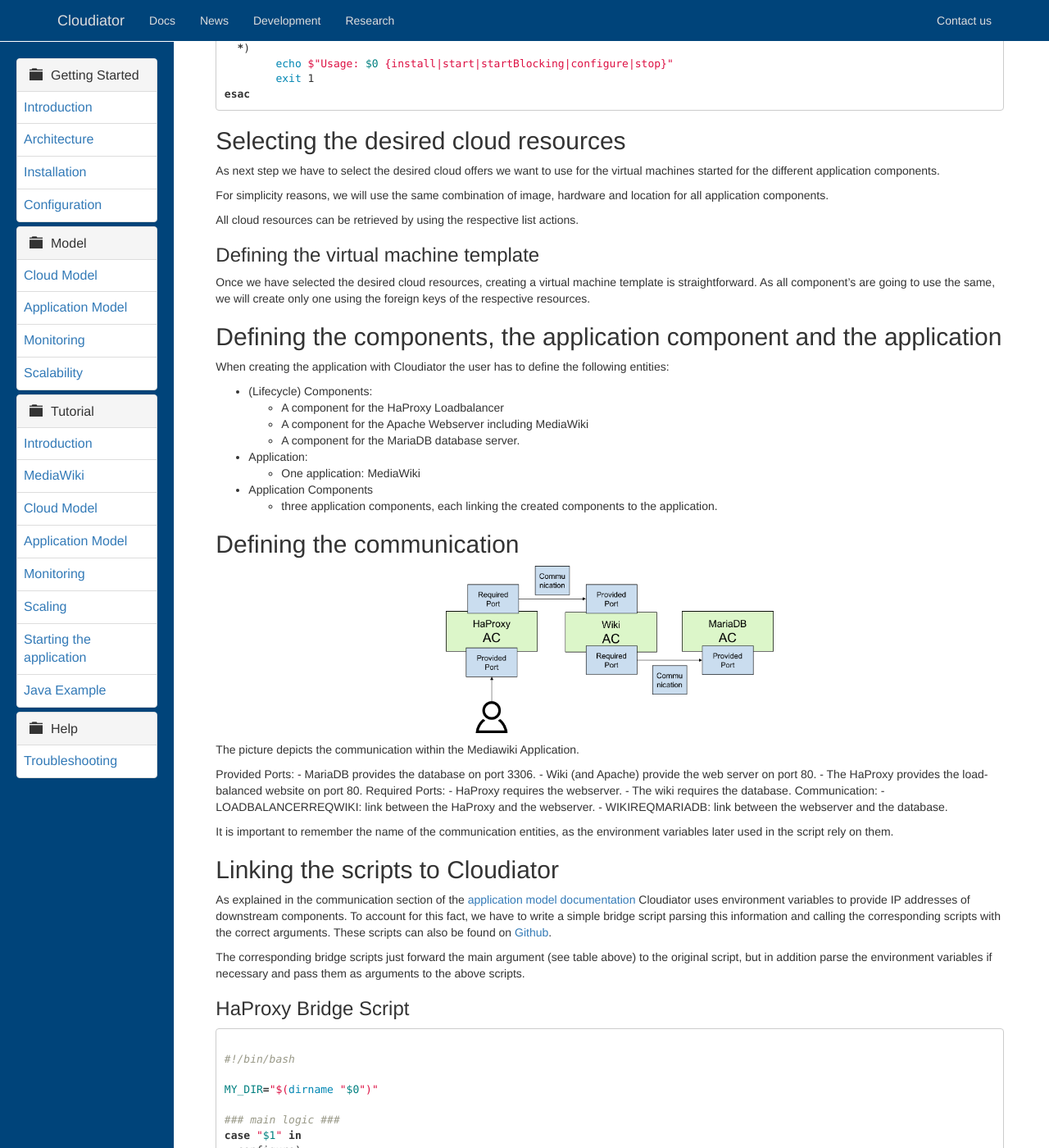
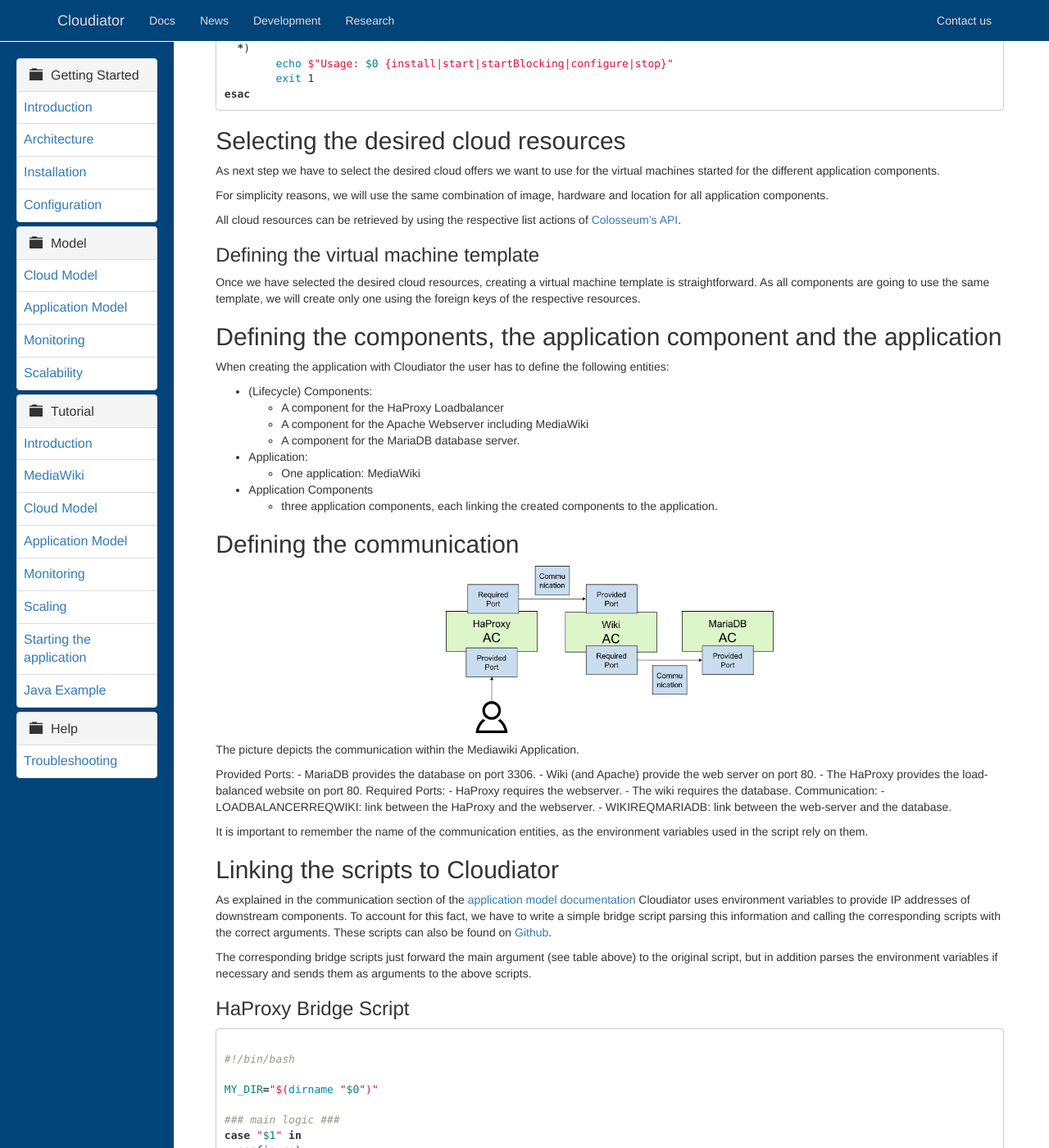
Before and after one commit to cloudiator/cloudiator.github.io, a Jekyll site: the page built from _docs/tutorial_application.md, in a window 1280 px wide and 1400 px high, scrolled down 6224 px. Shown: the whole window at 82% size. Built offline with Jekyll 4.4.1, drawn with Linux system fonts in a browser that asks for light colours; some of the changed lines change nothing that is shown; some of the changed text lies outside the part shown.

Commit message:
Fixed typos in application tutorial

```diff
--- a/_docs/tutorial_application.md
+++ b/_docs/tutorial_application.md
@@ -9,14 +9,14 @@
 For this step the following information is needed:
 
 1. For each component of the application:
-    1. a script used for installing the component on the virtual machine.
+    1. a script used for installing and starting the component on the virtual machine.
     2. the image used for booting the virtual machine.
     3. the hardware used for booting the virtual machine.
     4. the location used for booting the virtual machine.
 2. The communication dependencies.
 
 A more detailed description for the application model is given in the
-corresponding [Documentation Section](/docs/application.html).
+corresponding [Documentation Section]({{site.url}}/docs/application.html).
 
 ## Writing the application scripts
 
@@ -29,26 +29,26 @@
 
 For each script we define two start actions:
 
-- one blocking the start as required by [Lance's](/components/lance.html) Docker deployment
-- one non-blocking start action as required by [Lance's](/components/lance.html) plain deployment.
+- one blocking the start as required by [Lance's]({{site.url}}/components/lance.html) Docker deployment
+- one non-blocking start action as required by [Lance's]({{site.url}}/components/lance.html) plain deployment.
 
-In addition we define the following arguments:
+In addition we define the following arguments for the scripts:
 
-- the application server installation scripts takes a database ip as argument.
-- the load balancer scripts takes multiple application server ip's as argument.
+- the application server installation scripts takes the database ip as argument.
+- the load balancer scripts takes multiple application server ips as argument.
 
 This leads to the following scripts, also available at [Github](https://github.com/dbaur/mediawiki-tutorial/tree/master/scripts/shell).
 These scripts rely on apt-get to install packages, and were only tested on Ubuntu 14.04 LTS.
 
-Each of these scripts provides the following functions by using the depicted arguments:
+Each of these scripts provides the following functions when used with the depicted arguments:
 
 |Argument|Description|
 | --- | --- |
-| install | Installs the application on the server |
-| start | Starts the application (non-blocking) |
-| startBlocking | Start the application (blocking) |
-| configure | Configures the application, e.g. by downloading or writing configuration files |
-| stop | Stops the application |
+| install | Installs the application on the server. |
+| start | Starts the application (non-blocking). |
+| startBlocking | Starts the application (blocking). |
+| configure | Configures the application, e.g. by downloading or writing configuration files. |
+| stop | Stops the application. |
 {: .table .table-striped .table-responsive}
 
 ### An utility script for common operations
@@ -351,12 +351,12 @@
 For simplicity reasons, we will use the same combination of image, hardware and
 location for all application components.
 
-All cloud resources can be retrieved by using the respective list actions.
+All cloud resources can be retrieved by using the respective list actions of [Colosseum's API]({{site.url}}/api/colosseum.html).
 
 ### Defining the virtual machine template
 
 Once we have selected the desired cloud resources, creating a virtual machine template is straightforward. As
-all component's are going to use the same, we will create only one using the foreign keys of the respective resources.
+all components are going to use the same template, we will create only one using the foreign keys of the respective resources.
 
 ## Defining the components, the application component and the application
 
@@ -386,20 +386,20 @@
     - The wiki requires the database.
 Communication:
     - LOADBALANCERREQWIKI: link between the HaProxy and the webserver.
-    - WIKIREQMARIADB: link between the webserver and the database.
+    - WIKIREQMARIADB: link between the web-server and the database.
 
 It is important to remember the name of the communication entities, as the
-environment variables later used in the script rely on them.
+environment variables used in the script rely on them.
 
 ## Linking the scripts to Cloudiator
 
-As explained in the communication section of the [application model documentation](/docs/application.html)
+As explained in the communication section of the [application model documentation]({{site.url}}/docs/application.html)
 Cloudiator uses environment variables to provide IP addresses of downstream components. To account for this
 fact, we have to write a simple bridge script parsing this information and calling the corresponding scripts
 with the correct arguments. These scripts can also be found on [Github](https://github.com/dbaur/mediawiki-tutorial/tree/master/scripts/lance).
 
-The corresponding bridge scripts just forward the main argument (see table above) to the original script, but in addition parse the environment variables if necessary
-and pass them as arguments to the above scripts.
+The corresponding bridge scripts just forward the main argument (see table above) to the original script, but in addition parses the environment variables if necessary
+and sends them as arguments to the above scripts.
 
 ### HaProxy Bridge Script
 
```
